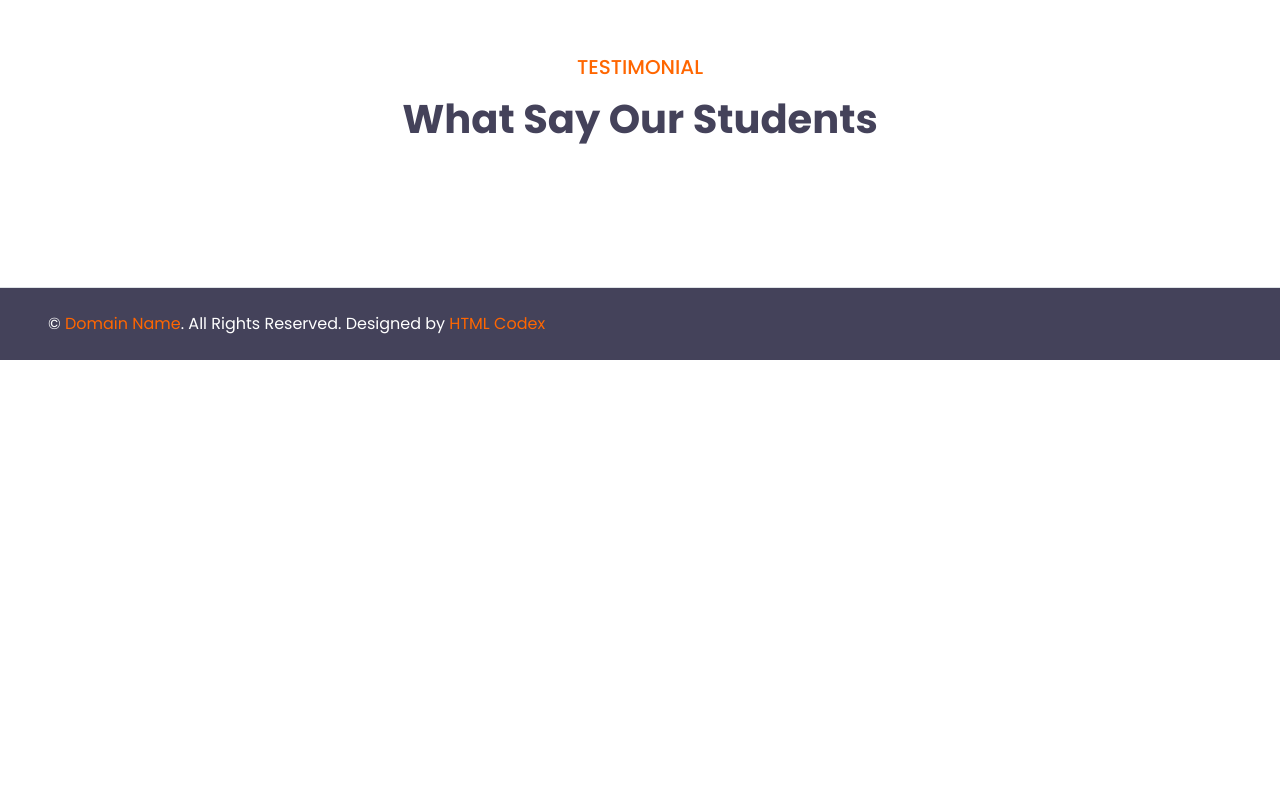
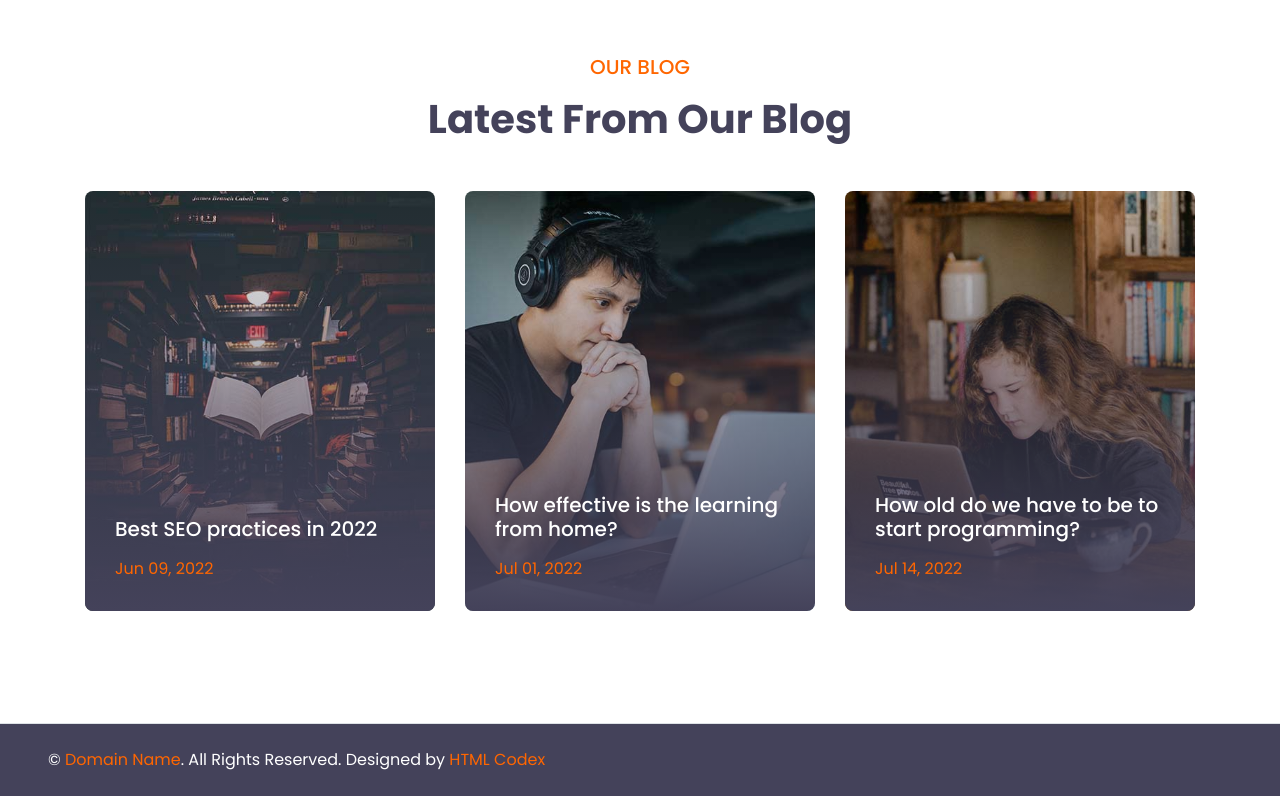
Before and after one commit to TeodorTod/Learn-With-Fun, a React (Create React App) app: page / in a window 1280 px wide. Shown: the part 1602-2398 px from the top of the page. Before the commit the page ends 1962 px from the top, so only its background shows below. Built offline with nearby package versions, Linux system fonts and the light colour scheme.

Commit message:
edit footer

```diff
--- a/package.json
+++ b/package.json
@@ -6,7 +6,9 @@
     "@testing-library/jest-dom": "^5.16.4",
     "@testing-library/react": "^13.3.0",
     "@testing-library/user-event": "^13.5.0",
+    "bootstrap": "^5.1.3",
     "react": "^18.1.0",
+    "react-bootstrap": "^2.4.0",
     "react-dom": "^18.1.0",
     "react-router-dom": "^6.3.0",
     "react-scripts": "5.0.1",
--- a/public/index.html
+++ b/public/index.html
@@ -3,6 +3,7 @@
   <head>
     <meta charset="utf-8" />
     <link href="/favicon.ico" rel="icon">
+
 
     <!-- Google Web Fonts -->
     <link rel="preconnect" href="https://fonts.gstatic.com">
--- /dev/null
+++ b/src/App.css
@@ -0,0 +1,5 @@
+main {
+    display: flex;
+    flex-direction: column;
+    min-height: 100vh;
+}
--- a/src/App.js
+++ b/src/App.js
@@ -2,6 +2,7 @@ import { useState, useEffect } from 'react';
 import { Routes, Route } from "react-router-dom";
 
 import { AuthContext } from './contexts/AuthContext';
+import './App.css';
 
 import Header from "./components/Header/Header";
 import Home from  "./components/Home/Home";
@@ -12,6 +13,7 @@ import Register from "./components/Register/Register";
 import MyCorses from './components/MyCourses/MyCourses';
 import AddQuestions from './components/AddQuestions/AddQuestions';
 import Teachers from './components/Teachers/Teachers';
+
 
 
 function App() {
@@ -33,7 +35,7 @@ function App() {
     <AuthContext.Provider value={{user, login}}>
     <div>
       <Header />
-      <main>
+      <main id='main'>
 
       <Routes>
         <Route path="/" element={<Home />}/>
--- a/src/components/Footer/Footer.js
+++ b/src/components/Footer/Footer.js
@@ -1,5 +1,8 @@
+import "./Footer.css";
+
 const Footer = () => {
     return (
+        <footer>
         <div className="container-fluid bg-dark text-white border-top py-4 px-sm-3 px-md-5">
         <div className="row">
             <div className="col-lg-6 text-center text-md-left mb-3 mb-md-0">
@@ -8,6 +11,7 @@ const Footer = () => {
             </div>
         </div>
     </div>
+    </footer>
     );
 }
 
--- a/src/components/Header/Header.css
+++ b/src/components/Header/Header.css
@@ -1,3 +0,0 @@
-.col-lg-9 {
-    position: sticky; top: 0;
-}
--- a/src/components/Home/Home.js
+++ b/src/components/Home/Home.js
@@ -128,43 +128,44 @@ const Home = () => {
             </div>
         </div>
     </div>
-
     <div className="container-fluid py-5">
-        <div className="container py-5">
+        <div className="container pt-5 pb-3">
             <div className="text-center mb-5">
-                <h5 className="text-primary text-uppercase mb-3" >Testimonial</h5>
-                <h1>What Say Our Students</h1>
+                <h5 className="text-primary text-uppercase mb-3">Our Blog</h5>
+                <h1>Latest From Our Blog</h1>
             </div>
-            <div className="row justify-content-center">
-                <div className="col-lg-8">
-                    <div className="owl-carousel testimonial-carousel">
-                        <div className="text-center">
-                            <i className="fa fa-3x fa-quote-left text-primary mb-4"></i>
-                            <h4 className="font-weight-normal mb-4">Dolor eirmod diam stet kasd sed. Aliqu rebum est eos. Rebum elitr dolore et eos labore, stet justo sed est sed. Diam sed sed dolor stet amet eirmod eos labore diam</h4>
-                            <img className="img-fluid mx-auto mb-3" src="img/testimonial-1.jpg" alt="" />
-                            <h5 className="m-0">Client Name</h5>
-                            <span>Profession</span>
-                        </div>
-                        <div className="text-center">
-                            <i className="fa fa-3x fa-quote-left text-primary mb-4"></i>
-                            <h4 className="font-weight-normal mb-4">Dolor eirmod diam stet kasd sed. Aliqu rebum est eos. Rebum elitr dolore et eos labore, stet justo sed est sed. Diam sed sed dolor stet amet eirmod eos labore diam</h4>
-                            <img className="img-fluid mx-auto mb-3" src="img/testimonial-2.jpg" alt="" />
-                            <h5 className="m-0">Client Name</h5>
-                            <span>Profession</span>
-                        </div>
-                        <div className="text-center">
-                            <i className="fa fa-3x fa-quote-left text-primary mb-4"></i>
-                            <h4 className="font-weight-normal mb-4">Dolor eirmod diam stet kasd sed. Aliqu rebum est eos. Rebum elitr dolore et eos labore, stet justo sed est sed. Diam sed sed dolor stet amet eirmod eos labore diam</h4>
-                            <img className="img-fluid mx-auto mb-3" src="img/testimonial-3.jpg" alt="" />
-                            <h5 className="m-0">Client Name</h5>
-                            <span>Profession</span>
-                        </div>
+            <div className="row pb-3">
+                <div className="col-lg-4 mb-4">
+                    <div className="blog-item position-relative overflow-hidden rounded mb-2">
+                        <img className="img-fluid" src="img/blog-1.jpg" alt="" />
+                        <a className="blog-overlay text-decoration-none" href="">
+                            <h5 className="text-white mb-3">Best SEO practices in 2022</h5>
+                            <p className="text-primary m-0">Jun 09, 2022</p>
+                        </a>
+                    </div>
+                </div>
+                <div className="col-lg-4 mb-4">
+                    <div className="blog-item position-relative overflow-hidden rounded mb-2">
+                        <img className="img-fluid" src="img/blog-2.jpg" alt="" />
+                        <a className="blog-overlay text-decoration-none" href="">
+                            <h5 className="text-white mb-3">How effective is the learning from home?</h5>
+                            <p className="text-primary m-0">Jul 01, 2022</p>
+                        </a>
+                    </div>
+                </div>
+                <div className="col-lg-4 mb-4">
+                    <div className="blog-item position-relative overflow-hidden rounded mb-2">
+                        <img className="img-fluid" src="img/blog-3.jpg" alt="" />
+                        <a className="blog-overlay text-decoration-none" href="">
+                            <h5 className="text-white mb-3">How old do we have to be to start programming?</h5>
+                            <p className="text-primary m-0">Jul 14, 2022</p>
+                        </a>
                     </div>
                 </div>
             </div>
         </div>
     </div>
-        </div>
+</div>
     )
 }
 
--- a/src/components/Login/Login.css
+++ b/src/components/Login/Login.css
@@ -23,5 +23,6 @@ label {
 
 #button-sub {
     font-size: 25px;
-    margin-top: 30px;
+    margin-top: 10px;
+    margin-bottom: 30px;
 }
```
Also changed, not shown: src/components/Footer/Footer.css (added), 1 other file (tests, documents, lock files or other folders).
